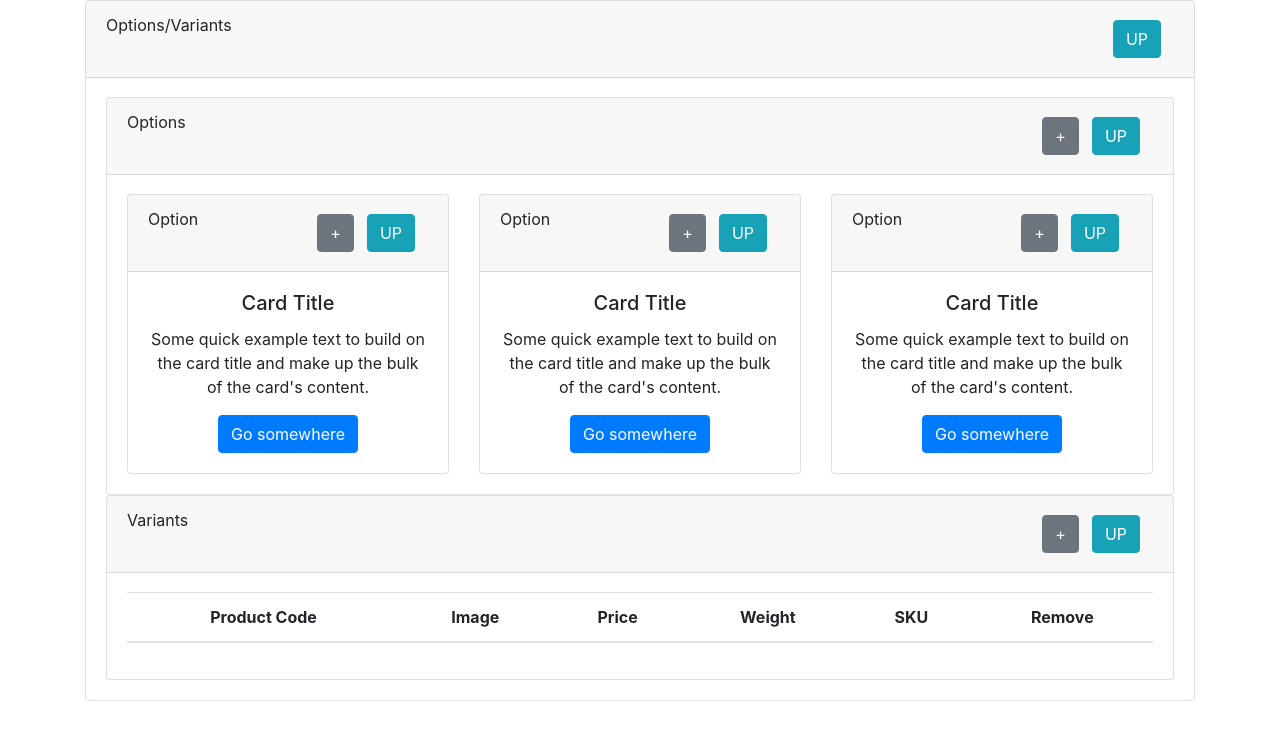
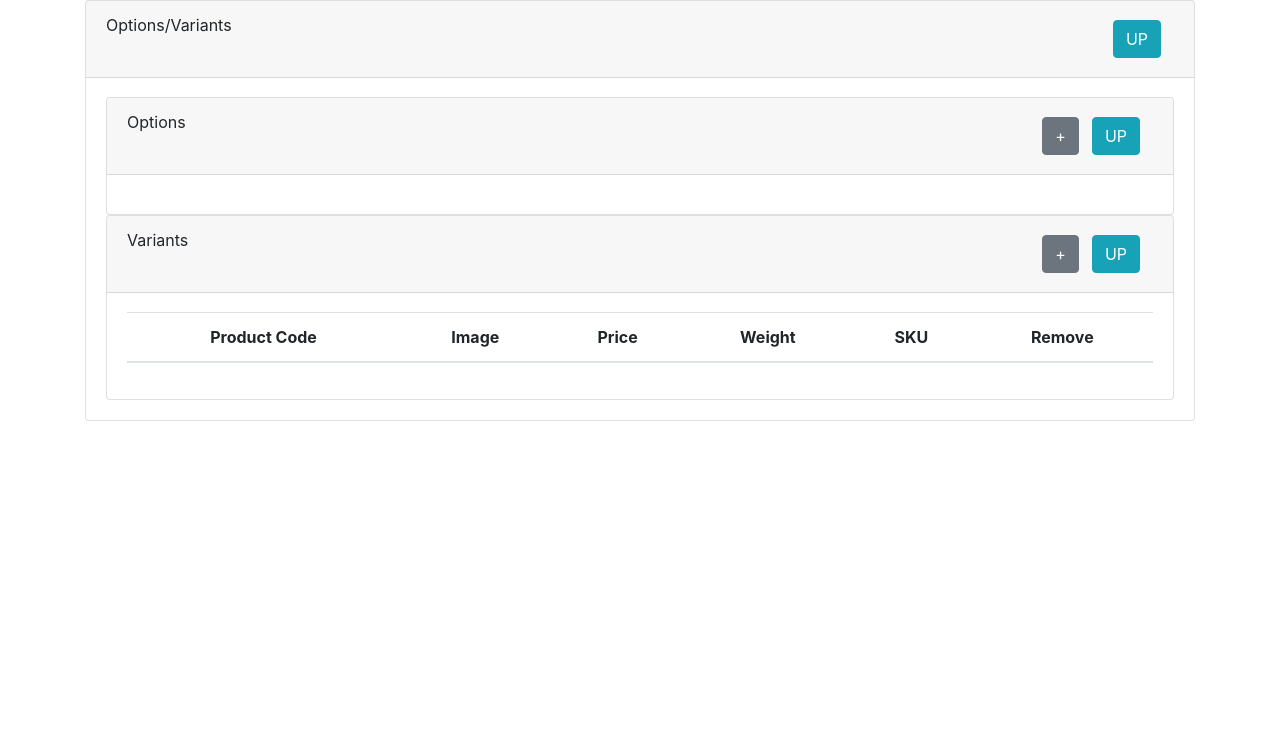
Before and after one commit to lulasp/udroppy-test, a React (Create React App) app: page / in a window 1280 px wide. Shown: the top 740 px of the page. Built offline with nearby package versions, Linux system fonts and the light colour scheme.

Commit message:
create option, options and variants component. add valuechange function to option component

```diff
--- a/src/App.css
+++ b/src/App.css
@@ -1,5 +1,10 @@
 .App {
   text-align: center;
+}
+
+.optionValue {
+  margin-right: 10%;
+  margin-top: 5%;
 }
 
 @media (prefers-reduced-motion: no-preference) {
--- a/src/components/Option.js
+++ b/src/components/Option.js
@@ -1,31 +1,77 @@
 import React, { Component } from 'react';
-import { Accordion, Card } from 'react-bootstrap';
+import { Accordion, Card, Col, Row } from 'react-bootstrap';
 import { Button } from 'react-bootstrap';
 
 export default class Option extends Component {
+    constructor(props) {
+        super(props);
+        this.state = {
+            count: 0,
+            optionValues: [],
+        };
+        this.handleOptionValueField = this.handleOptionValueField.bind(this);
+        this.handleOptionValueChange = this.handleOptionValueChange.bind(this);
+    }
+    //handleClick show component, increase count.
+    handleOptionValueField() {
+        console.log('add value field');
+        let optionValues = this.state.optionValues;
+        let count = "Value " + this.state.count;
+        if (optionValues.length <= 2) {
+            optionValues.push(
+                <Col>
+                    <input
+                        type="text"
+                        className="optionValue"
+                        style={{ width: "70%" }}
+                        value={count}
+                        onChange={this.handleOptionValueChange}
+                    />
+                    <Button variant="warning">-</Button>
+                </Col>
+            )
+            this.setState({
+                count: this.state.count + 1,
+                optionValues: optionValues,
+            });
+        }
+    }
+
+    handleOptionValueChange(event){
+        console.log('value has changed');
+    }
     render() {
+        let optionValuesField = this.state.optionValues;
         return (
             <Accordion defaultActiveKey="0">
                 <Card style={{ width: '100%' }}>
                     <Card.Header className="d-flex justify-content-between">
-                        <span>Option</span>
-                        <div>
-                            <Button variant="secondary">+</Button>
-                            <Accordion.Toggle as={Button} variant="link" eventKey="0">
-                                <Button variant="info">UP</Button>
-                            </Accordion.Toggle>
-                        </div>
+                        <Row>
+                            <Col>
+                                <input
+                                    type="text"
+                                    className="optionHeading"
+                                    value="Option 0"
+                                    style={{ width: "50%" }}
+                                />
+                                <Button variant="warning">X</Button>
+                                <Accordion.Toggle as={Button} variant="link" eventKey="0">
+                                    <Button variant="info">UP</Button>
+                                </Accordion.Toggle>
+                            </Col>
+                        </Row>
                     </Card.Header>
                     <Accordion.Collapse eventKey="0">
                         <Card.Body>
-                            <Card.Title>Card Title</Card.Title>
+                            <Card.Title></Card.Title>
                             <Card.Text>
-                                Some quick example text to build on the card title and make up the bulk of
-                                the card's content.
-                    </Card.Text>
-                            <Button variant="primary">Go somewhere</Button>
+                                {optionValuesField}
+                            </Card.Text>
                         </Card.Body>
                     </Accordion.Collapse>
+                    <Card.Footer className="d-flex justify-content-end">
+                        <Button variant="secondary" onClick={() => this.handleOptionValueField()}>+</Button>
+                    </Card.Footer>
                 </Card>
             </Accordion>
         )
--- a/src/components/Options.js
+++ b/src/components/Options.js
@@ -4,19 +4,41 @@ import { Button } from 'react-bootstrap';
 import Option from './Option';
 
 export default class Options extends Component {
-
-    //handleClick
-    addOptionComponent() {
+    constructor(props) {
+        super(props);
+        this.state = {
+            count: 0,
+            options: [],
+        };
+        this.handleAddOptionComponent = this.handleAddOptionComponent.bind(this);
+    }
+    //handleClick show component, increase count.
+    handleAddOptionComponent() {
         console.log('Click happened');
+        let options = this.state.options;
+        if (options.length <= 2) {
+            options.push(
+                <Col>
+                <Option />
+                </Col>
+            )
+            this.setState({
+                count: this.state.count + 1,
+                options: options,
+            });
+        }
     }
     render() {
+        let count = this.state.count;
+        let options = this.state.options;
+
         return (
             <Accordion defaultActiveKey="0">
                 <Card style={{ width: '100%' }}>
                     <Card.Header className="d-flex justify-content-between">
                         <span>Options</span>
                         <div>
-                            <Button onClick={() => this.addOptionComponent()} variant="secondary">+</Button>
+                            <Button onClick={() => this.handleAddOptionComponent()} variant="secondary">+</Button>
                             <Accordion.Toggle as={Button} variant="link" eventKey="0">
                                 <Button variant="info">UP</Button>
                             </Accordion.Toggle>
@@ -25,15 +47,7 @@ export default class Options extends Component {
                     <Accordion.Collapse eventKey="0">
                         <Card.Body>
                             <Row>
-                                <Col>
-                                    <Option />
-                                </Col>
-                                <Col>
-                                    <Option />
-                                </Col>
-                                <Col>
-                                    <Option />
-                                </Col>
+                                {options}
                             </Row>
                         </Card.Body>
                     </Accordion.Collapse>
--- a/src/components/Variants.js
+++ b/src/components/Variants.js
@@ -1,5 +1,5 @@
 import React, { Component } from 'react';
-import { Accordion, Card, Col, Row, Table } from 'react-bootstrap';
+import { Accordion, Card, Table } from 'react-bootstrap';
 import { Button } from 'react-bootstrap';
 
 
```
